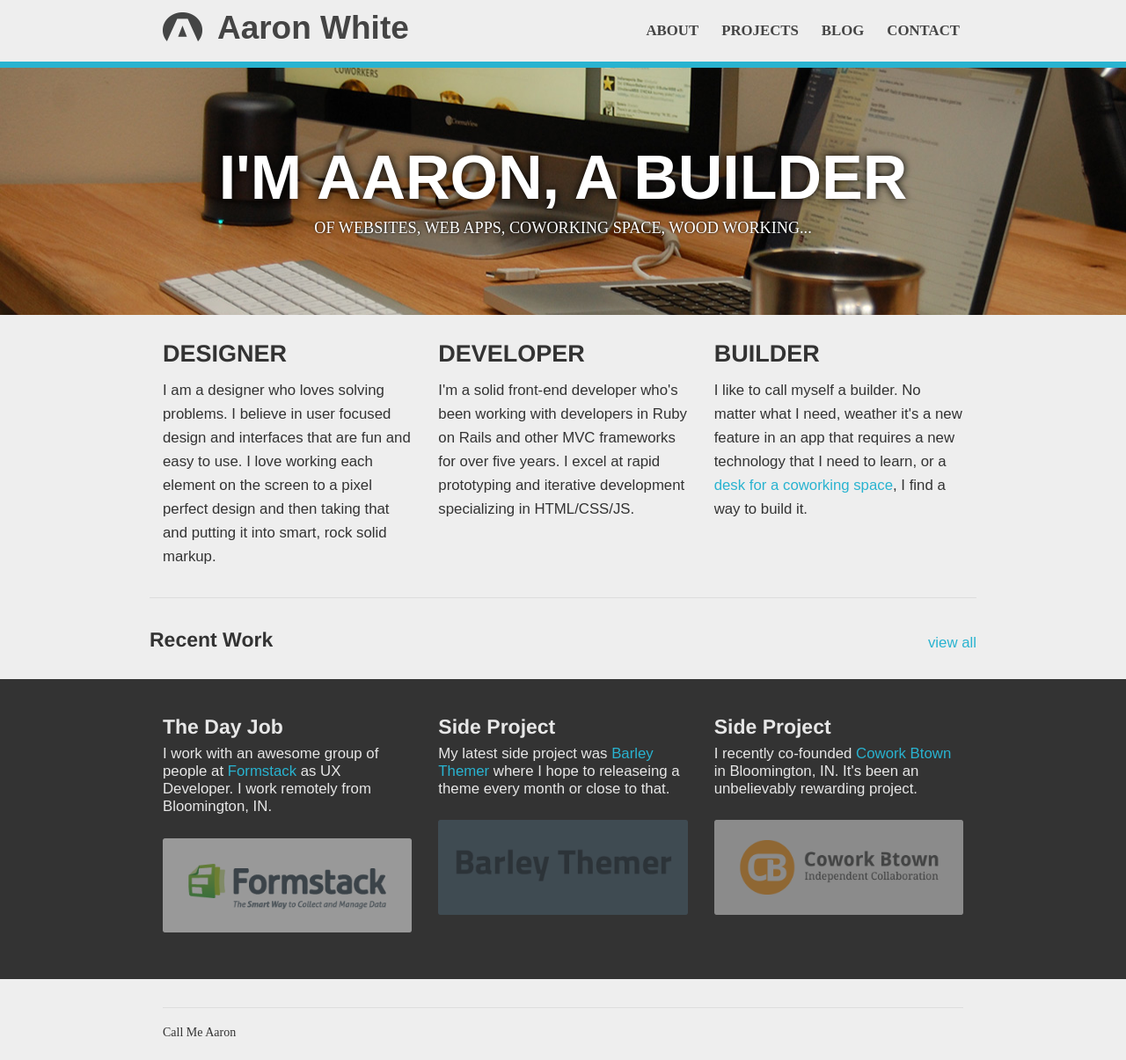
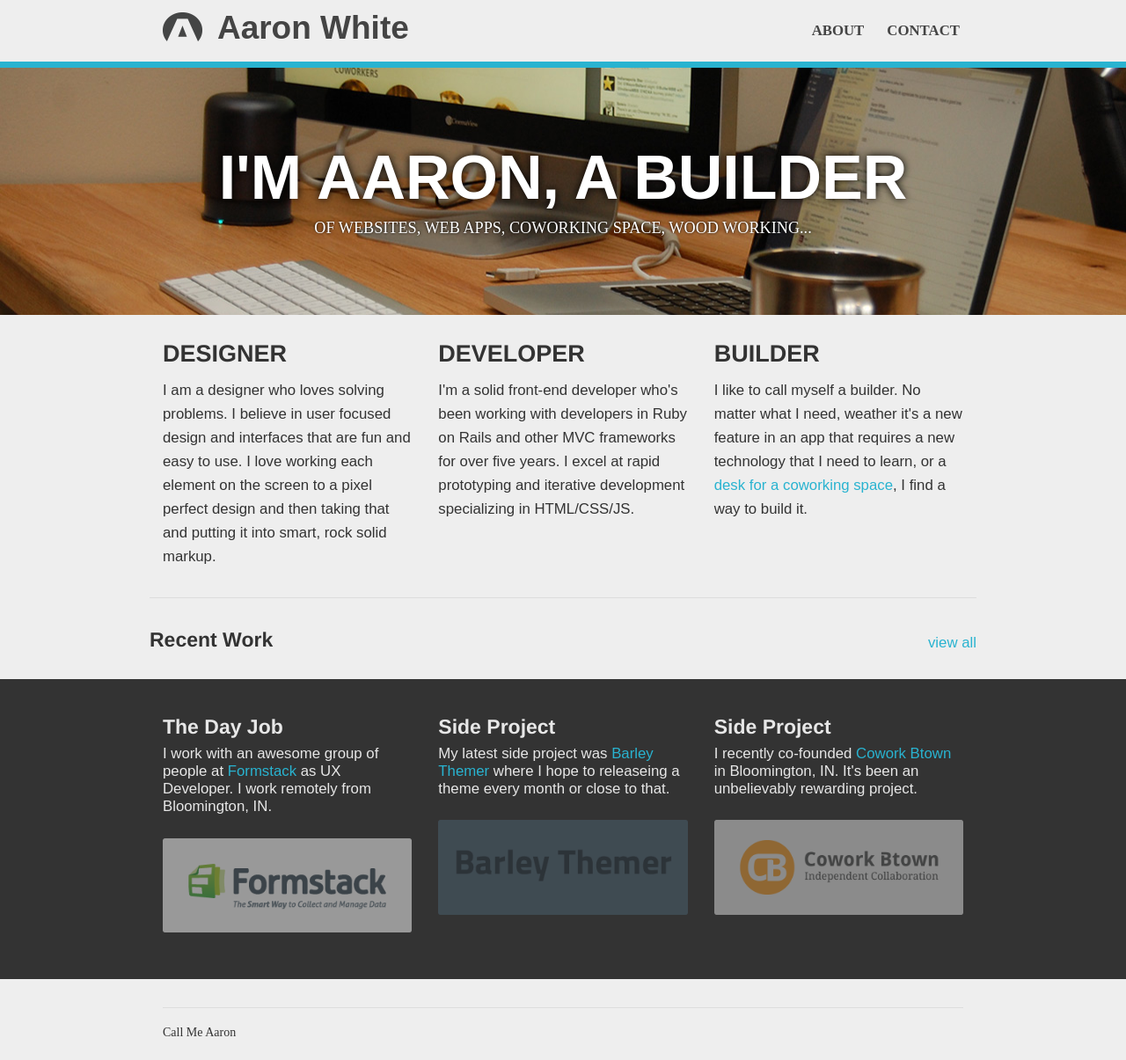
Before and after one commit to internetAaron/call-me-aaron, a Jekyll site: the page built from index.html, in a window 1280 px wide. Shown: the whole page at 88% size. Built offline with Jekyll 4.4.1, drawn with Linux system fonts in a browser that asks for light colours; Markdown is read by kramdown in place of the engine named in the settings; the list of posts is cut into pages by our own code.

Commit message:
removed blog and projects.  No time to keep updated

```diff
--- a/_includes/header.html
+++ b/_includes/header.html
@@ -7,8 +7,6 @@
       </h2>
       <ul>
         <li><a href="/about.html">About</a></li>
-        <li><a href="/projects.html">Projects</a></li>
-        <li><a href="/blog">Blog</a></li>
         <li><a href="/contact.html">Contact</a></li>
       </ul>
     </div>
```
Also changed, not shown: 12 other files.
